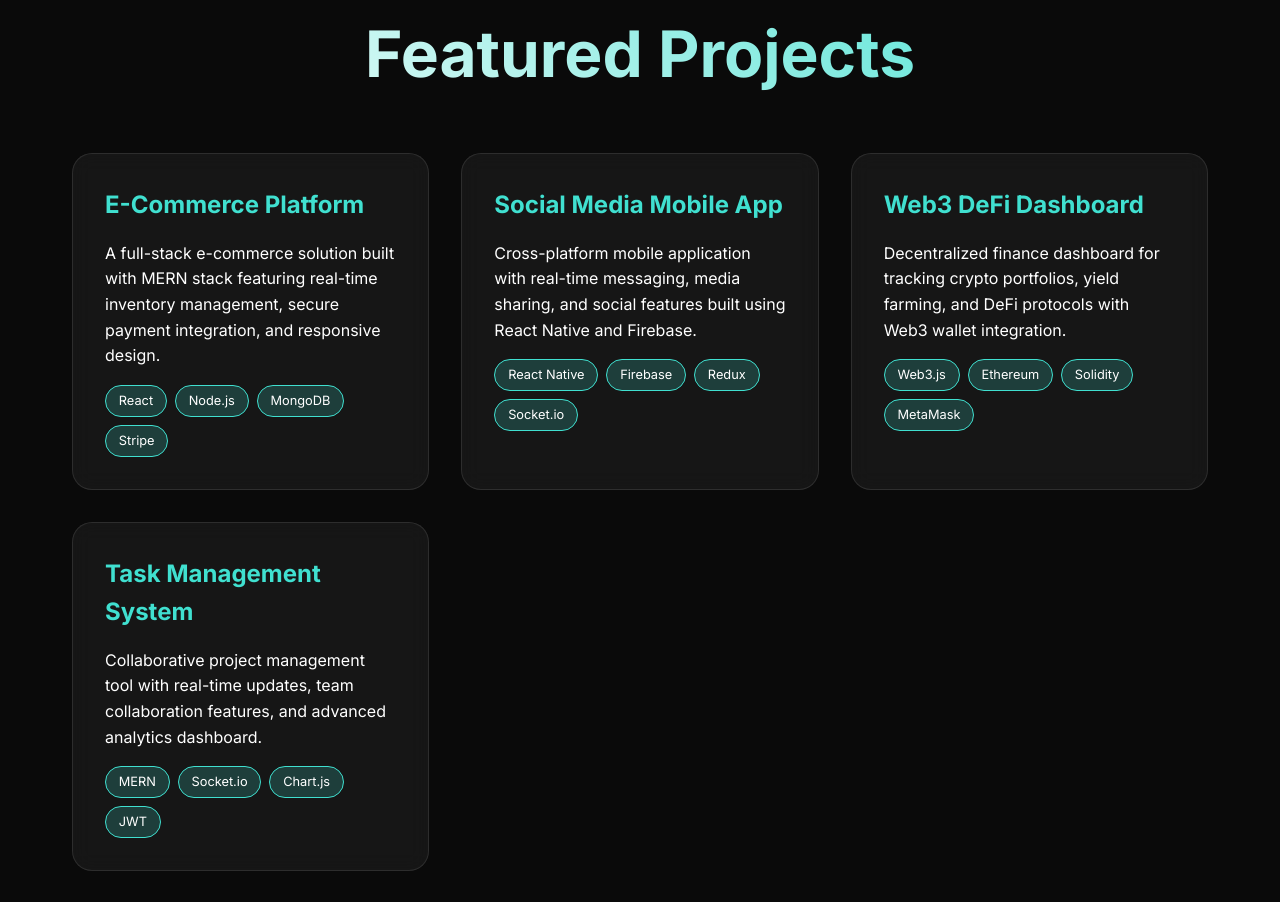
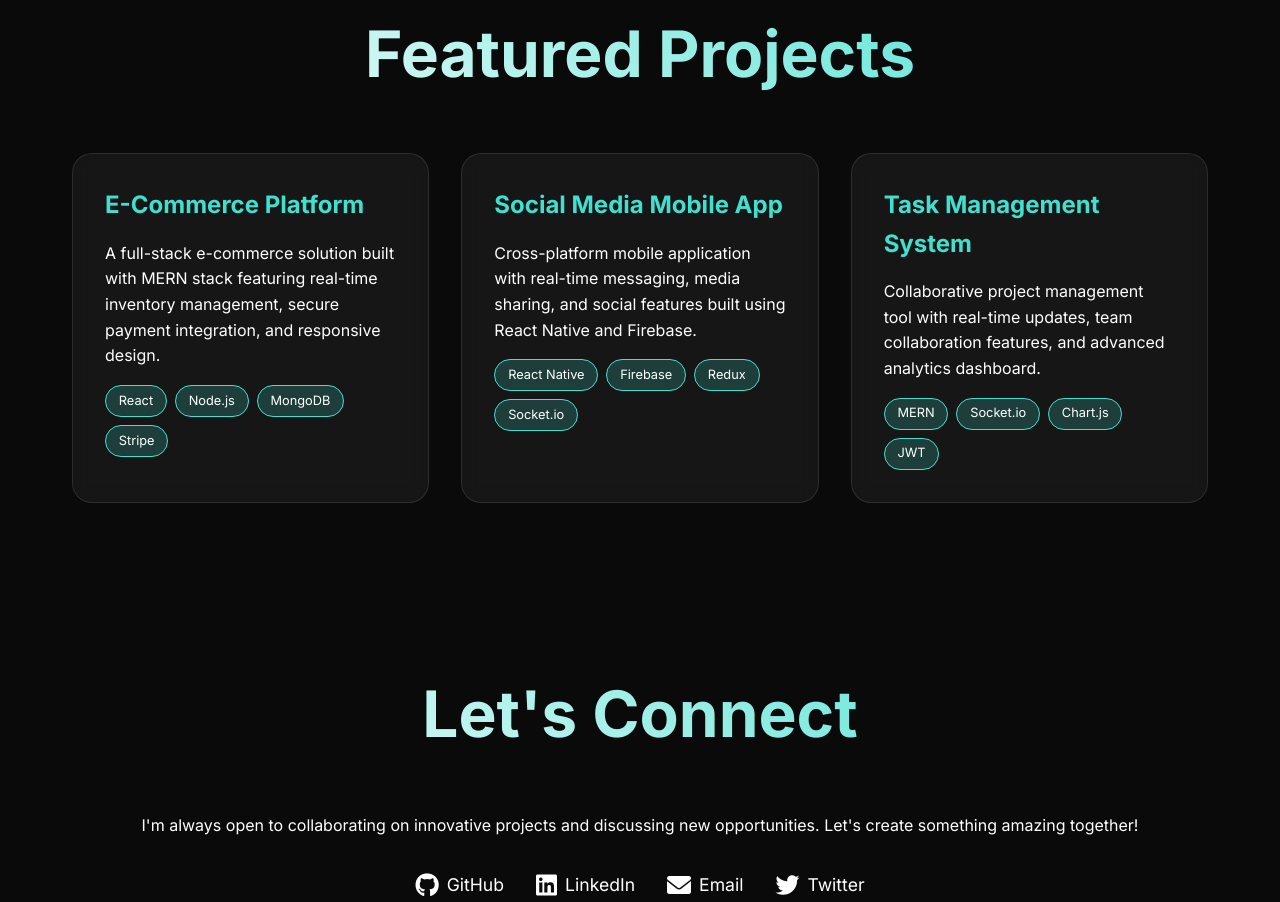
Before and after one commit to paavankhunt/PaavanKhunt, a plain HTML site: page index.html in a window 1280 px wide. Shown: the part 1525-2427 px from the top of the page. Drawn offline with Linux system fonts and the light colour scheme.

Commit message:
Update index.html

```diff
--- a/index.html
+++ b/index.html
@@ -490,16 +490,6 @@
                 </div>
             </div>
             <div class="project-card">
-                <h3>Web3 DeFi Dashboard</h3>
-                <p>Decentralized finance dashboard for tracking crypto portfolios, yield farming, and DeFi protocols with Web3 wallet integration.</p>
-                <div class="project-tags">
-                    <span class="tag">Web3.js</span>
-                    <span class="tag">Ethereum</span>
-                    <span class="tag">Solidity</span>
-                    <span class="tag">MetaMask</span>
-                </div>
-            </div>
-            <div class="project-card">
                 <h3>Task Management System</h3>
                 <p>Collaborative project management tool with real-time updates, team collaboration features, and advanced analytics dashboard.</p>
                 <div class="project-tags">
```
